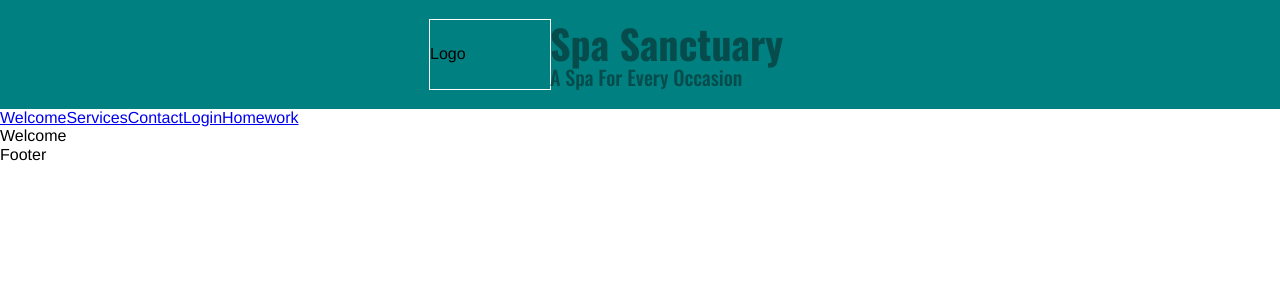
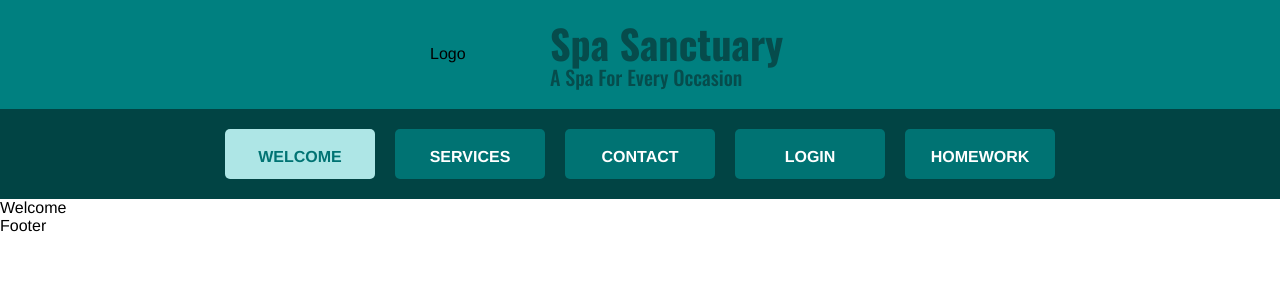
Before and after one commit to mrwasa/Web-1-Lee-Timothy-Final, a React (Create React App) app: page / in a window 1280 px wide. Shown: the top 300 px of the page. Built offline with nearby package versions, Linux system fonts and the light colour scheme.

Commit message:
Styling MainMenu

```diff
--- a/src/React/Layout/Header/Header.jsx
+++ b/src/React/Layout/Header/Header.jsx
@@ -30,7 +30,6 @@
         align-items: center;
 
         .Logo {
-            outline: solid 1px white;
             flex: 1;
             padding-right: 20px;
             display: flex;
--- a/src/React/Layout/Nav/MainMenu.jsx
+++ b/src/React/Layout/Nav/MainMenu.jsx
@@ -6,7 +6,7 @@
 
     return (
         <MainMenuStyled className='MainMenu'>
-            <NavLink to={ '/' }>Welcome</NavLink>
+            <NavLink to={ '/' } exact>Welcome</NavLink>
             <NavLink to={ '/services' }>Services</NavLink>
             <NavLink to={ '/contact' }>Contact</NavLink>
             <NavLink to={ '/login' }>Login</NavLink>
@@ -18,5 +18,30 @@
 export default MainMenu;
 
 const MainMenuStyled = styled.div`
+    display: flex;
+    justify-content: center;
 
+    a {
+        width: 150px;
+        color: white;
+        margin: 0px 10px;
+        background-color: #007373;
+        height: 50px;
+        line-height: 55px;
+        text-decoration: none;
+        text-align: center;
+
+        border-radius: 5px;
+
+        text-transform: uppercase;
+        font-weight: bold;
+
+        &:hover{
+            background-color: #038484;
+        }
+        &.active {
+            color: #007373;
+            background-color: #AEE6E6;
+        }
+    }
 `;
--- a/src/React/Layout/Nav/Nav.jsx
+++ b/src/React/Layout/Nav/Nav.jsx
@@ -15,5 +15,7 @@
 export default Nav;
 
 const NavStyled = styled.nav`
-
+    background-color: rgb(1, 68, 68);
+    padding: 20px;
+    color: white;
 `;
```
